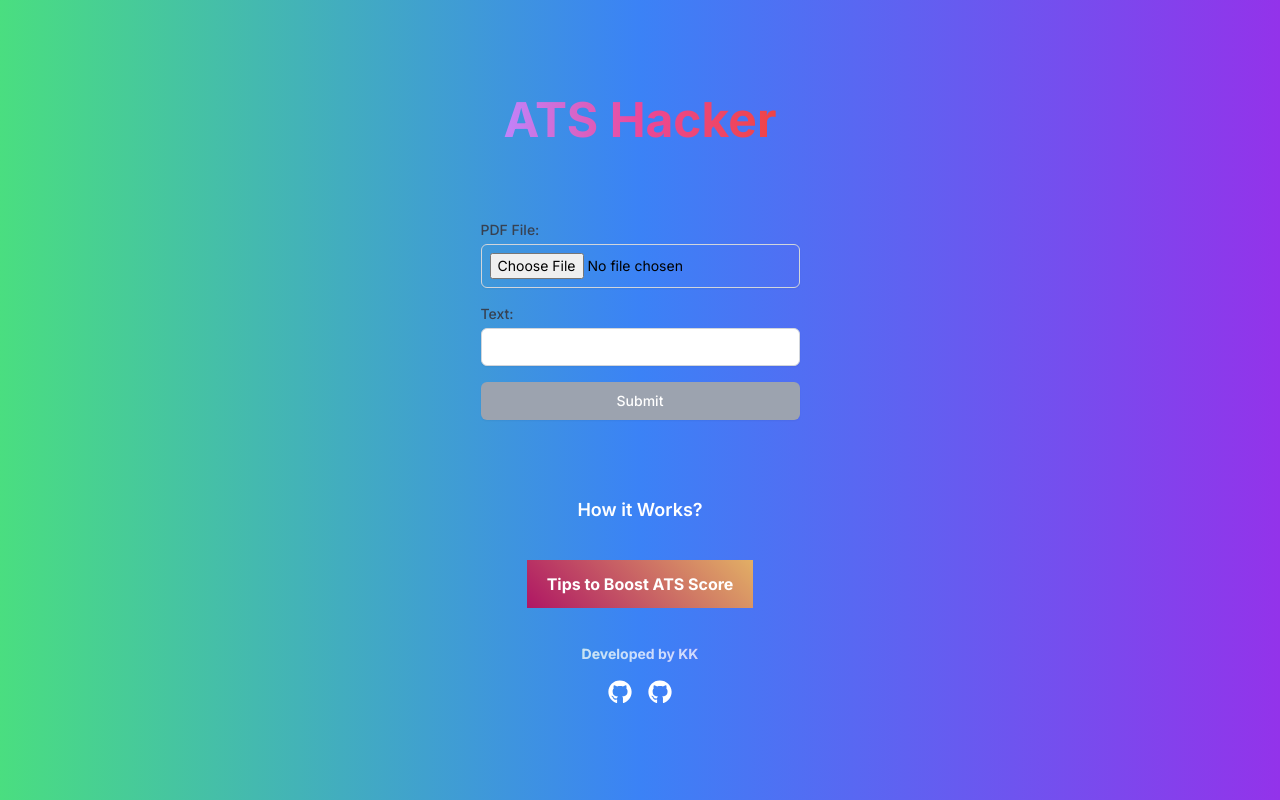
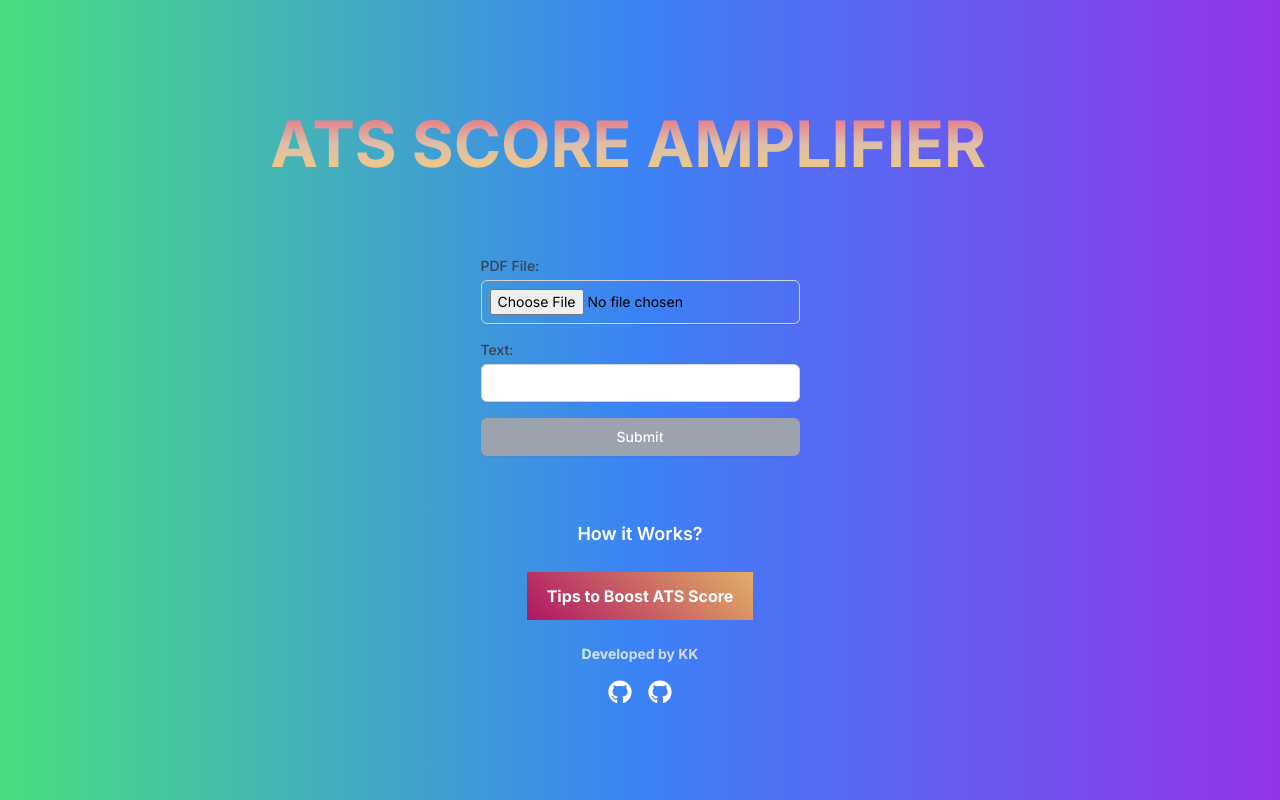
Before and after one commit to 10kartik/ats-amplifier-frontend, a Next.js app: page / in a window 1280 px wide. Built offline with nearby package versions, Linux system fonts and the light colour scheme.

Commit message:
added Text animation

```diff
--- a/package.json
+++ b/package.json
@@ -14,7 +14,8 @@
     "next": "14.2.4",
     "react": "^18",
     "react-dom": "^18",
-    "react-icons": "^5.2.1"
+    "react-icons": "^5.2.1",
+    "react-type-animation": "^3.2.0"
   },
   "devDependencies": {
     "eslint": "^8",
--- a/src/app/globals.css
+++ b/src/app/globals.css
@@ -49,3 +49,18 @@ body {
 .fadeInOut {
   animation: fadeInOut 2s ease-in-out infinite;
 }
+
+.gradient-text {
+  font-size: 4rem;
+  font-weight: bold;
+  background-clip: text;
+  text-fill-color: transparent;
+  fill: transparent;
+  background: repeating-linear-gradient(
+  #ef476f,
+  #ddbea9,
+    #ffd166
+    );
+  -webkit-background-clip: text;
+  -webkit-text-fill-color: transparent;
+}
--- a/src/app/page.js
+++ b/src/app/page.js
@@ -2,6 +2,7 @@
 import React, { useState, useEffect, useRef } from "react";
 import AtsForm from "../pages/AtsForm";
 import { FaGithub } from "react-icons/fa"; // Assuming you're using react-icons for icons
+import { TypeAnimation } from "react-type-animation";
 
 const Modal = ({ isOpen, onClose, children }) => {
   const modalRef = useRef();
@@ -55,9 +56,21 @@ export default function Home() {
 
   return (
     <main className="flex min-h-screen flex-col items-center justify-between p-24 bg-gradient-to-r from-green-400 via-blue-500 to-purple-600">
-      <h1 className="text-5xl font-bold text-transparent bg-clip-text bg-gradient-to-r from-purple-400 via-pink-500 to-red-500 dark:from-purple-300 dark:via-pink-400 dark:to-red-400">
-        ATS Hacker
-      </h1>
+      <TypeAnimation
+        sequence={[
+          "ATS SCORE AMPLIFIER",
+          5500,
+          "ATS SCORE HACKER",
+          5500,
+          "ATS SCORE BOOSTER",
+          5500,
+          () => {},
+        ]}
+        wrapper="h1"
+        cursor={true}
+        repeat={Infinity}
+        className="gradient-text"
+      />
       {/* call component named ats-form */}
       <AtsForm />
       {/* Add a footer here */}
```
Also changed, not shown: 1 other file (tests, documents, lock files or other folders).
